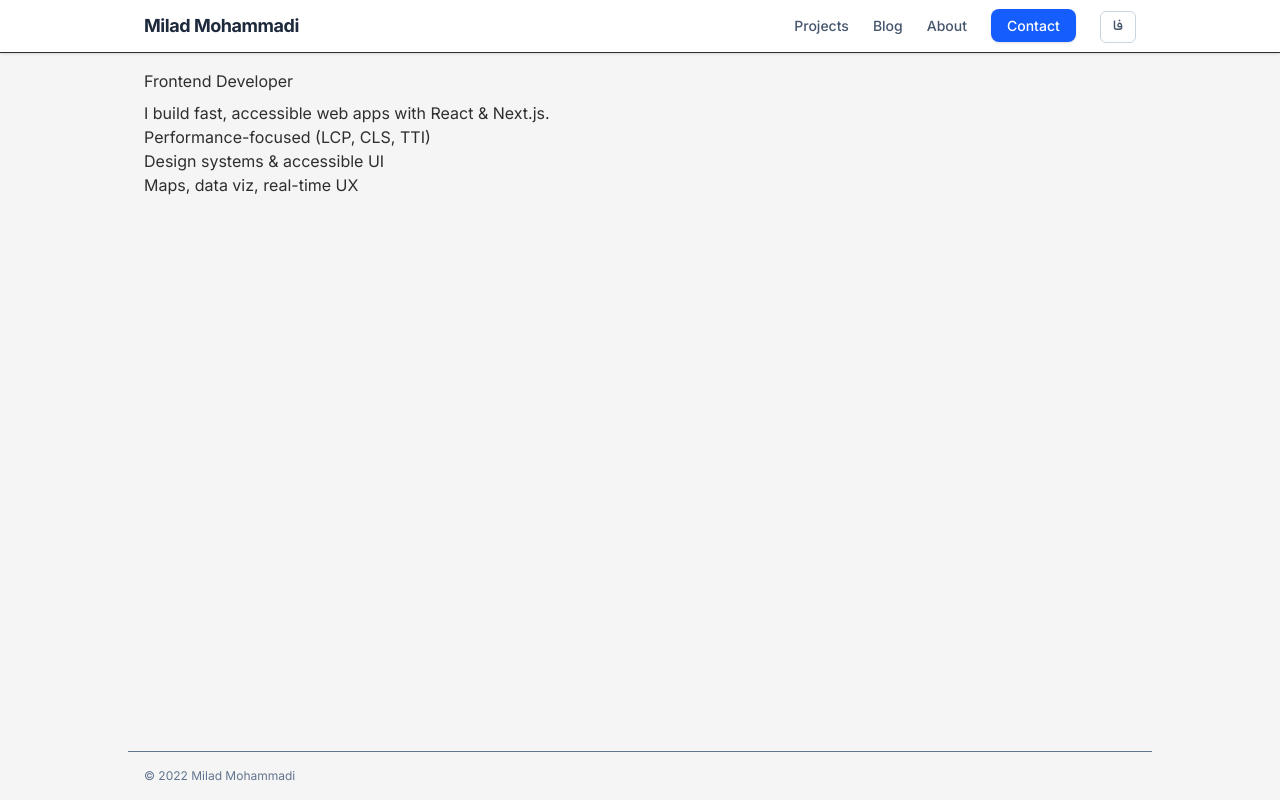
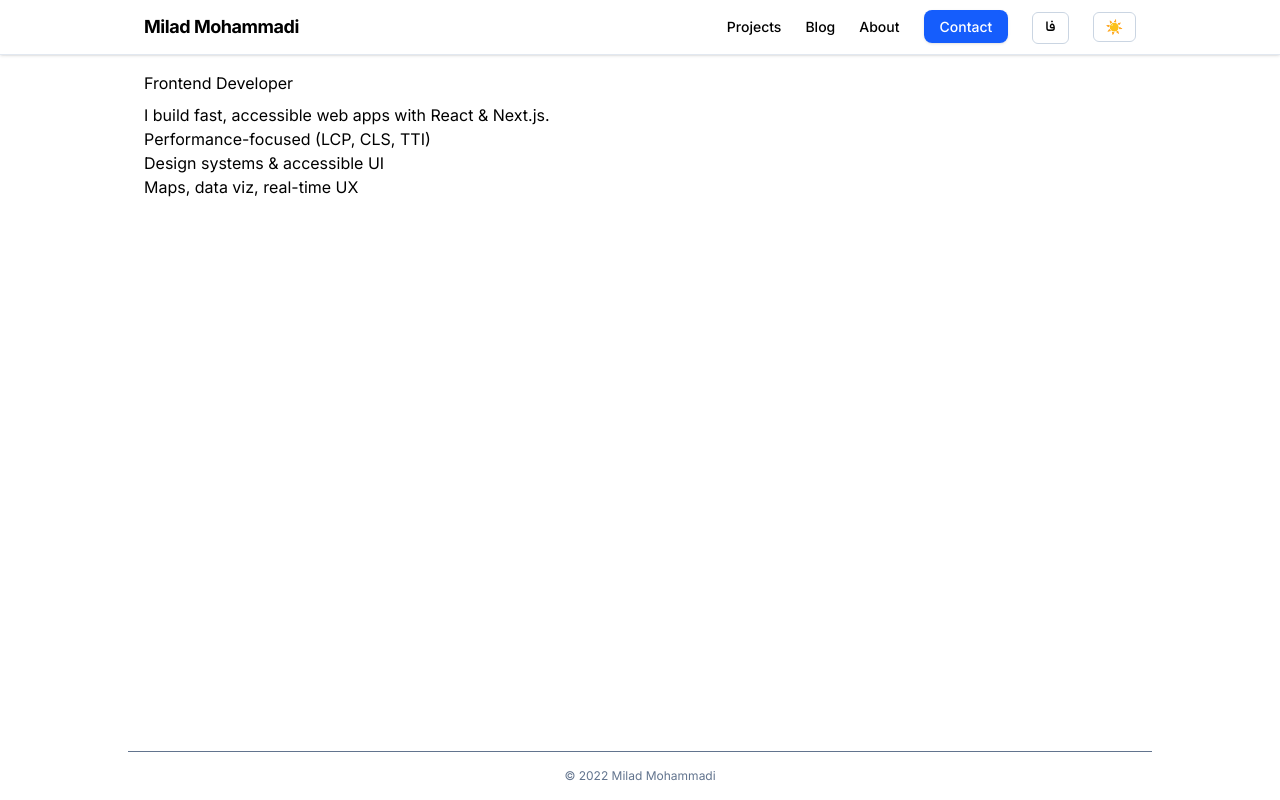
Before and after one commit to phymilad/portfolio, a Next.js app: page /en in a window 1280 px wide. Built offline with nearby package versions, Linux system fonts and the light colour scheme.

Commit message:
feat: handle dark and light mode switch

```diff
--- a/package.json
+++ b/package.json
@@ -13,6 +13,7 @@
     "gray-matter": "^4.0.3",
     "next": "15.5.2",
     "next-mdx-remote": "^5.0.0",
+    "next-themes": "^0.4.6",
     "react": "19.1.0",
     "react-dom": "19.1.0",
     "remark-gfm": "^4.0.1"
--- a/src/app/[locale]/layout.tsx
+++ b/src/app/[locale]/layout.tsx
@@ -3,6 +3,7 @@ import '../globals.css';
 import { t, dirOf, type Locale } from '@/i18n/dict';
 import { Header } from '@/components/header';
 import { inter, vazir } from '@/utils/constants';
+import { ThemeProvider } from 'next-themes';
 
 export const metadata: Metadata = {
   title: 'Milad Mohammadi — Frontend Developer',
@@ -24,15 +25,17 @@ export default function RootLayout({
   const isFa = locale === 'fa';
 
   return (
-    <html lang={locale} dir={dir} className={isFa ? vazir.className : inter.className}>
+    <html lang={locale} dir={dir} className={isFa ? vazir.className : inter.className} suppressHydrationWarning>
       <body className="flex flex-col min-h-dvh bg-white text-slate-800 antialiased">
-        <Header locale={locale} />
+        <ThemeProvider attribute="class" defaultTheme="system" enableSystem>
+          <Header locale={locale} />
 
-        <main className="w-full flex-1 mx-auto max-w-screen-lg p-4">{children}</main>
+          <main className="w-full flex-1 mx-auto max-w-screen-lg p-4">{children}</main>
 
-        <footer className="w-full mx-auto max-w-screen-lg border-t p-4 text-xs text-slate-500">
-          {t('footer_text', locale)}
-        </footer>
+          <footer className="w-full mx-auto max-w-screen-lg border-t p-4 text-xs text-center text-slate-500">
+            {t('footer_text', locale)}
+          </footer>
+        </ThemeProvider>
       </body>
     </html>
   );
--- a/src/app/[locale]/page.tsx
+++ b/src/app/[locale]/page.tsx
@@ -5,7 +5,7 @@ export default function Home({ params }: { params: { locale: Locale } }) {
   return (
     <section className="prose">
       <h1 className="mb-2">{t('home_title', locale)}</h1>
-      <p className="lead">{t('home_lead', locale)}</p>
+      <p className="">{t('home_lead', locale)}</p>
       <ul>
         {tList('home_bullets', locale).map((b) => <li key={b}>{b}</li>)}
       </ul>
--- a/src/app/globals.css
+++ b/src/app/globals.css
@@ -1,22 +1,8 @@
 @import "tailwindcss";
 
-:root {
-  --background: #f5f5f5;
-  --foreground: #2e2e2e;
-}
-
 @theme inline {
-  --color-background: var(--background);
-  --color-foreground: var(--foreground);
   --font-sans: var(--font-geist-sans);
   --font-mono: var(--font-geist-mono);
-}
-
-@media (prefers-color-scheme: dark) {
-  :root {
-    --background: #0F172A;
-    --foreground: #F9FAFB;
-  }
 }
 
 body {
--- a/src/components/header/index.tsx
+++ b/src/components/header/index.tsx
@@ -2,21 +2,27 @@
 
 import { Locale, t } from '@/i18n/dict';
 import { inter, vazir } from '@/utils/constants';
+import { useTheme } from 'next-themes';
 import Link from 'next/link';
 import { usePathname } from 'next/navigation';
 import { useEffect, useState } from 'react';
 
 type Props = { locale: Locale };
 
-export const Header = (params: Props) => {
-  const { locale } = params;
+export const Header = ({ locale }: Props) => {
   const [open, setOpen] = useState(false);
   const pathname = usePathname() || '/';
-  const [_, __, ...rest] = pathname.split("/")
+  const [_, __, ...rest] = pathname.split('/');
+  const { theme, setTheme } = useTheme();
   const isFa = locale === 'fa';
 
+  const [mounted, setMounted] = useState(false);
+  useEffect(() => setMounted(true), []);
+
   const base = `/${locale}`;
-  const switchHref = `/${locale === 'fa' ? `en/${rest.join("/")}` : `fa/${rest.join("/")}`}`;
+  const switchHref = `/${
+    locale === 'fa' ? `en/${rest.join('/')}` : `fa/${rest.join('/')}`
+  }`;
 
   useEffect(() => setOpen(false), [pathname]);
 
@@ -27,14 +33,15 @@ export const Header = (params: Props) => {
   ];
 
   const isActive = (href: string) => pathname.startsWith(href);
-
+  const toggleTheme = () => setTheme(theme === 'light' ? 'dark' : 'light');
+  console.log({theme})
   return (
-    <header className="sticky top-0 z-50 border-b bg-white backdrop-blur-lg shadow-sm">
+    <header className="sticky top-0 z-50 border-b border-slate-200 backdrop-blur-lg shadow-sm ">
         <nav className="mx-auto flex max-w-screen-lg items-center justify-between px-4 py-3">
             {/* Brand */}
             <Link
                 href={base}
-          className="text-lg font-bold tracking-tight text-slate-800 hover:text-slate-900 transition-colors"
+                className="text-lg font-bold tracking-tight transition-colors"
             >
                 {t('brand', locale)}
             </Link>
@@ -45,8 +52,10 @@ export const Header = (params: Props) => {
                     <li key={i.href}>
                         <Link
                             href={i.href}
-                className={`transition-colors hover:text-blue-600 ${
-                  isActive(i.href) ? 'text-blue-600' : 'text-slate-600'
+                            className={`transition-colors ${
+                            isActive(i.href)
+                                ? 'text-blue-600 dark:text-blue-400'
+                                : ''
                             }`}
                         >
                             {i.label}
@@ -56,7 +65,7 @@ export const Header = (params: Props) => {
                 <li>
                     <Link
                         href={`${base}/contact`}
-              className="rounded-lg bg-blue-600 px-4 py-2 text-white shadow-sm transition hover:bg-blue-700"
+                        className="rounded-lg bg-blue-600 px-4 py-2 text-white shadow-sm transition hover:bg-blue-700 dark:bg-blue-500 dark:hover:bg-blue-600"
                     >
                         {t('nav_contact', locale)}
                     </Link>
@@ -64,16 +73,26 @@ export const Header = (params: Props) => {
                 <li>
                     <Link
                         href={switchHref}
-              className={`rounded-md border border-slate-300 px-3 py-1 text-slate-600 transition hover:bg-slate-100 ${isFa ? inter.className : vazir.className}`}
+                        className={`rounded-md border border-slate-300 px-3 py-1 hover:text-slate-100 transition hover:bg-slate-100 dark:border-slate-600 dark:hover:bg-slate-600 ${
+                            isFa ? inter.className : vazir.className
+                        }`}
                     >
                         {t('switch_locale', locale)}
                     </Link>
+                </li>
+                <li>
+                    <button
+                        onClick={toggleTheme}
+                        className="rounded-md border border-slate-300 px-3 py-1 text-slate-600 transition hover:bg-slate-100 dark:border-slate-600 dark:text-slate-300 dark:hover:bg-slate-800 cursor-pointer"
+                    >
+                        {mounted ? theme === 'light' ? '🌙' : '☀️' : null}
+                    </button>
                 </li>
             </ul>
 
             {/* Mobile: hamburger */}
             <button
-          className="sm:hidden inline-flex items-center justify-center rounded-md p-2 text-slate-600 hover:bg-slate-100 hover:text-slate-900 transition"
+                className="sm:hidden inline-flex items-center justify-center rounded-md p-2 text-slate-600 hover:bg-slate-100 hover:text-slate-900 transition dark:text-slate-300 dark:hover:bg-slate-800"
                 aria-label="Open menu"
                 aria-expanded={open}
                 aria-controls="mobile-menu"
@@ -87,9 +106,17 @@ export const Header = (params: Props) => {
                     strokeWidth="2"
                 >
                     {open ? (
-              <path strokeLinecap="round" strokeLinejoin="round" d="M6 18L18 6M6 6l12 12" />
+                        <path
+                            strokeLinecap="round"
+                            strokeLinejoin="round"
+                            d="M6 18L18 6M6 6l12 12"
+                        />
                         ) : (
-              <path strokeLinecap="round" strokeLinejoin="round" d="M4 7h16M4 12h16M4 17h16" />
+                        <path
+                            strokeLinecap="round"
+                            strokeLinejoin="round"
+                            d="M4 7h16M4 12h16M4 17h16"
+                        />
                     )}
                 </svg>
             </button>
@@ -98,7 +125,7 @@ export const Header = (params: Props) => {
       {/* Mobile dropdown */}
       <div
         id="mobile-menu"
-        className={`sm:hidden overflow-hidden border-t border-slate-200 bg-white transition-all duration-200 ${
+        className={`sm:hidden overflow-hidden border-t border-slate-200 bg-white transition-all duration-200 dark:border-slate-700 dark:bg-slate-900 ${
           open ? 'max-h-96' : 'max-h-0'
         }`}
       >
@@ -107,8 +134,10 @@ export const Header = (params: Props) => {
                 <li key={i.href}>
                     <Link
                         href={i.href}
-                className={`block rounded-md px-3 py-2 transition-colors hover:bg-slate-50 ${
-                  isActive(i.href) ? 'text-blue-600' : 'text-slate-600'
+                        className={`block rounded-md px-3 py-2 transition-colors hover:bg-slate-50 dark:hover:bg-slate-800 ${
+                        isActive(i.href)
+                            ? 'text-blue-600 dark:text-blue-400'
+                            : 'text-slate-600 dark:text-slate-300'
                         }`}
                     >
                         {i.label}
@@ -118,7 +147,7 @@ export const Header = (params: Props) => {
             <li>
                 <Link
                     href={`${base}/contact`}
-              className="mt-2 block rounded-lg bg-blue-600 px-3 py-2 text-center text-white shadow-sm transition hover:bg-blue-700"
+                    className="mt-2 block rounded-lg bg-blue-600 px-3 py-2 text-center text-white shadow-sm transition hover:bg-blue-700 dark:bg-blue-500 dark:hover:bg-blue-600"
                 >
                     {t('nav_contact', locale)}
                 </Link>
@@ -126,13 +155,21 @@ export const Header = (params: Props) => {
             <li>
                 <Link
                     href={switchHref}
-              className="mt-2 block rounded-md border border-slate-300 px-3 py-2 text-center text-slate-600 transition hover:bg-slate-50"
+                    className="mt-2 block rounded-md border border-slate-300 px-3 py-2 text-center text-slate-600 transition hover:bg-slate-50 dark:border-slate-600 dark:text-slate-300 dark:hover:bg-slate-800"
                 >
                     {t('switch_locale', locale)}
                 </Link>
+            </li>
+            <li>
+                <button
+                    onClick={toggleTheme}
+                    className="mt-2 block w-full rounded-md border border-slate-300 px-3 py-2 text-center text-slate-600 transition hover:bg-slate-50 dark:border-slate-600 dark:text-slate-300 dark:hover:bg-slate-800"
+                >
+                    {mounted ? theme === 'light' ? '🌙 Dark' : '☀️ Light' : null}
+                </button>
             </li>
         </ul>
       </div>
     </header>
   );
-}
+};
--- a/tailwind.config.ts
+++ b/tailwind.config.ts
@@ -2,10 +2,22 @@ import type { Config } from 'tailwindcss';
 
 const config: Config = {
   content: ['./src/**/*.{js,ts,jsx,tsx,mdx}'],
+  darkMode: 'class',
   theme: {
     extend: {
       fontFamily: {
         sans: ['var(--font-inter)', 'var(--font-vazir)', 'ui-sans-serif', 'system-ui'],
+      },
+      colors: {
+        // semantic color tokens
+        background: {
+          light: '#ffffff', // light mode background
+          dark: '#0f172a',  // dark mode background
+        },
+        foreground: {
+          light: '#000', // slate-800
+          dark: '#f9fafb',  // slate-50
+        },
       },
     },
   },
```
Also changed, not shown: 1 other file (tests, documents, lock files or other folders). Lines whose indentation alone changed are shown as unchanged.
